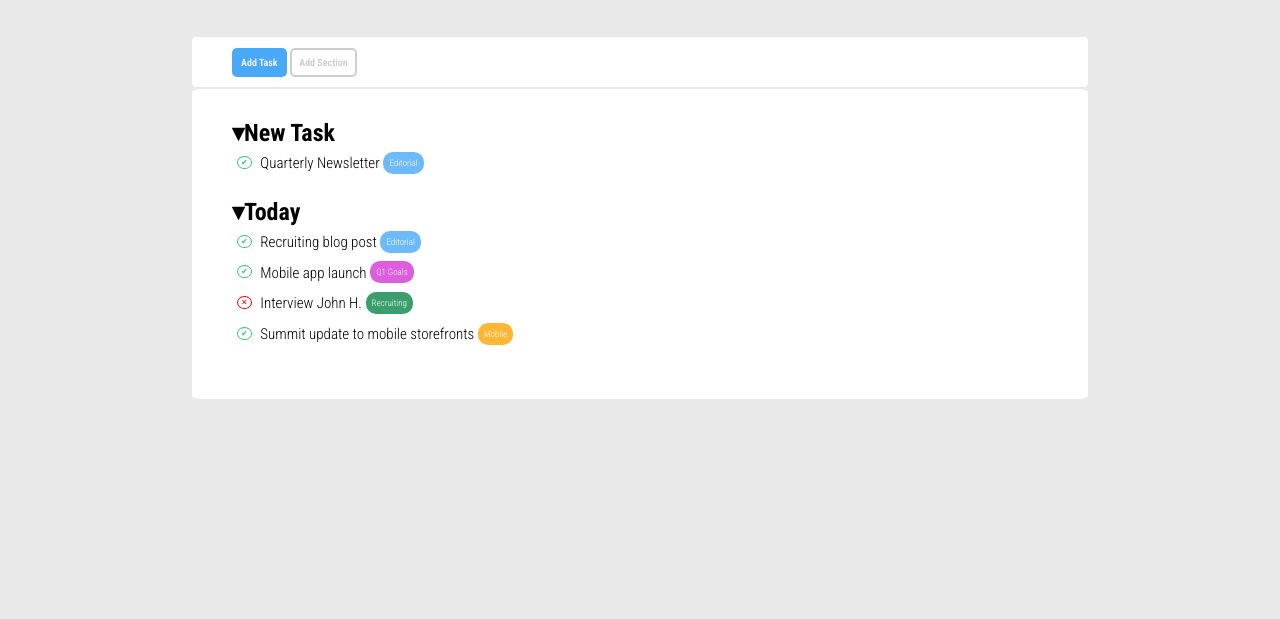
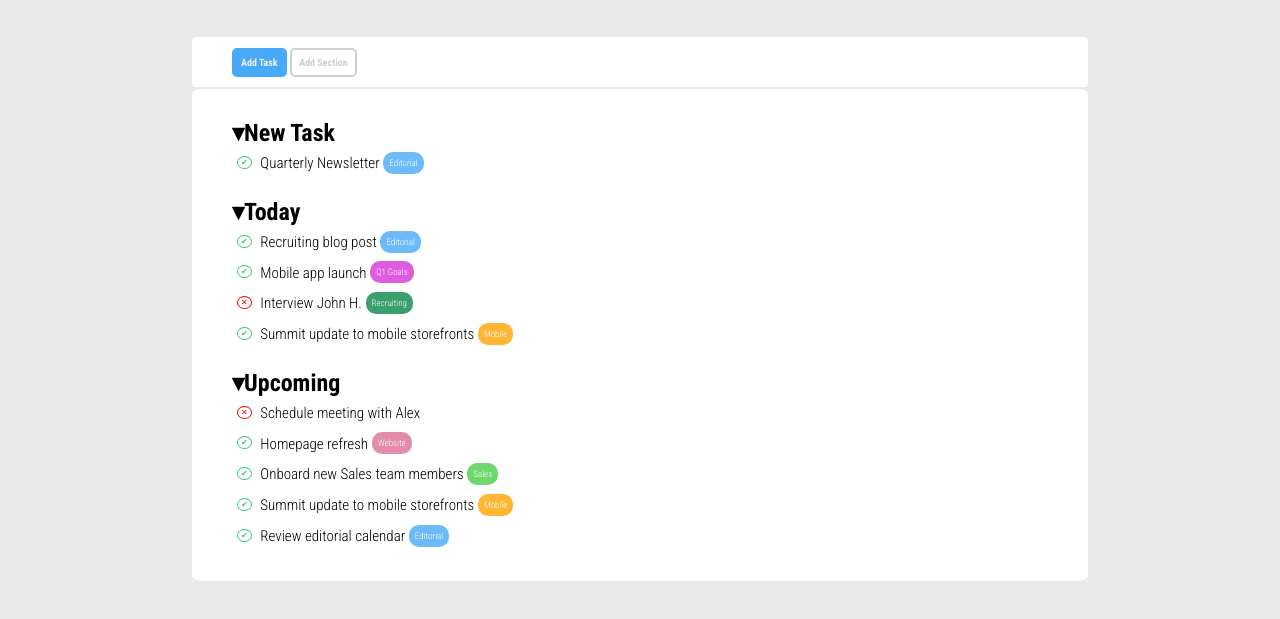
Before and after one commit to Andrei-Gabriel/html-css-toboolist, a plain HTML site: page index.html in a window 1280 px wide. Shown: the part 83-702 px from the top of the page. Drawn offline with Linux system fonts and the light colour scheme.

Commit message:
Fine terza sezione del main // FIne esercizio

```diff
--- a/index.html
+++ b/index.html
@@ -70,7 +70,30 @@
 
             <!-- Inizio terza sezione (Upcoming) -->
             <section>
-
+                <h2>&#x25BE;Upcoming</h2>
+                <div class="line">
+                    <span class="nope">&#x2715;</span>
+                    <span class="text">Schedule meeting with Alex</span>
+                </div>
+                <div class="line">
+                    <span class="ok">&#10004;</span>
+                    <span class="text">Homepage refresh</span>
+                    <span class="tipo pink">Website</span>
+                </div>
+                <div class="line">
+                    <span class="ok">&#10004;</span>
+                    <span class="text">Onboard new Sales team members</span>
+                    <span class="tipo verde-chiaro">Sales</span>
+                </div>
+                <div class="line">
+                    <span class="ok">&#10004;</span>
+                    <span class="text">Summit update to mobile storefronts</span>
+                    <span class="tipo orange">Mobile</span>
+                </div>
+                <div class="line">
+                    <span class="ok">&#10004;</span>
+                    <span class="text">Review editorial calendar</span>
+                    <span class="tipo blue">Editorial</span>
             </section>
         </main>
     </div>
--- a/style.css
+++ b/style.css
@@ -119,6 +119,15 @@ main {
                 .tipo.orange {
                     background-color: orange;
                 }
+                .tipo.pink {
+                    background-color: palevioletred;
+                }
+                .tipo.verde-chiaro {
+                    background-color: rgb(76, 207, 72);
+                }
     main section {
         margin-bottom: 20px;
     }
+        section:last-child {
+            margin-bottom: 0;
+        }
```
